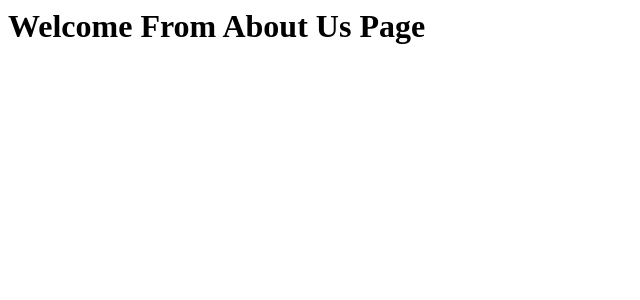
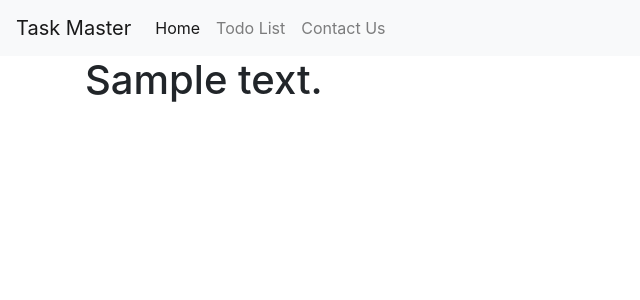
Before and after one commit to mzxz/task-master, a Django app: template task/templates/contact.html in a window 1280 px wide. Shown: the top 300 px of the page, without its empty margins (0-640 px from the left). Run offline with Django 3.2, Linux system fonts and the light colour scheme; the template is opened without the code that fills it: most values are stand-ins (such as "Sample title", 1, 10 or a date in 2020).

Commit message:
Added the code to base.html and extended to rest of the pages using jinja

```diff
--- a/task/templates/about.html
+++ b/task/templates/about.html
@@ -1 +1,5 @@
-<h1>Welcome From Contact Page</h1>
+{%extends 'base.html'%}
+
+{% block title %}
+    <title>Taskmaster - About Us</title>
+{% endblock title %}
--- a/task/templates/contact.html
+++ b/task/templates/contact.html
@@ -1 +1,5 @@
-<h1>Welcome From About Us Page</h1>
+{%extends 'base.html'%}
+
+{% block title %}
+    <title>Taskmaster - Contact Us</title>
+{% endblock title %}
--- a/templates/base.html
+++ b/templates/base.html
@@ -0,0 +1,40 @@
+<!doctype html>
+<html lang="en">
+  <head>
+    <!-- Required meta tags -->
+    <meta charset="utf-8">
+    <meta http-equiv="X-UA-Compatible" content="IE=edge">
+    <meta name="viewport" content="width=device-width, initial-scale=1, shrink-to-fit=no">
+
+    <!-- Bootstrap CSS -->
+    <link rel="stylesheet" href="https://cdn.jsdelivr.net/npm/bootstrap@4.6.2/dist/css/bootstrap.min.css" integrity="sha384-xOolHFLEh07PJGoPkLv1IbcEPTNtaed2xpHsD9ESMhqIYd0nLMwNLD69Npy4HI+N" crossorigin="anonymous">
+
+  {% block title %}
+  {% endblock title %}
+  </head>
+  <body>
+    <nav class="navbar navbar-expand-lg navbar-light bg-light">
+        <a class="navbar-brand" href="#">Task Master</a>
+        <button class="navbar-toggler" type="button" data-toggle="collapse" data-target="#navbarNavAltMarkup" aria-controls="navbarNavAltMarkup" aria-expanded="false" aria-label="Toggle navigation">
+          <span class="navbar-toggler-icon"></span>
+        </button>
+        <div class="collapse navbar-collapse" id="navbarNavAltMarkup">
+          <div class="navbar-nav">
+            <a class="nav-link active" href="#">Home</a>
+            <a class="nav-link" href="#">Todo List</a>
+            <a class="nav-link" href="#">Contact Us</a>
+          </div>
+        </div>
+      </nav>
+    <div class="container">
+        <h1>{{ welcome_text }}</h1>
+    </div>
+
+    <!-- jQuery, Separate Popper and Bootstrap JS -->
+
+    <script src="https://cdn.jsdelivr.net/npm/jquery@3.5.1/dist/jquery.slim.min.js" integrity="sha384-DfXdz2htPH0lsSSs5nCTpuj/zy4C+OGpamoFVy38MVBnE+IbbVYUew+OrCXaRkfj" crossorigin="anonymous"></script>
+    <script src="https://cdn.jsdelivr.net/npm/popper.js@1.16.1/dist/umd/popper.min.js" integrity="sha384-9/reFTGAW83EW2RDu2S0VKaIzap3H66lZH81PoYlFhbGU+6BZp6G7niu735Sk7lN" crossorigin="anonymous"></script>
+    <script src="https://cdn.jsdelivr.net/npm/bootstrap@4.6.2/dist/js/bootstrap.min.js" integrity="sha384-+sLIOodYLS7CIrQpBjl+C7nPvqq+FbNUBDunl/OZv93DB7Ln/533i8e/mZXLi/P+" crossorigin="anonymous"></script>
+
+  </body>
+</html>
```
Also changed, not shown: task/templates/todolist.html (+3 -37 lines).
